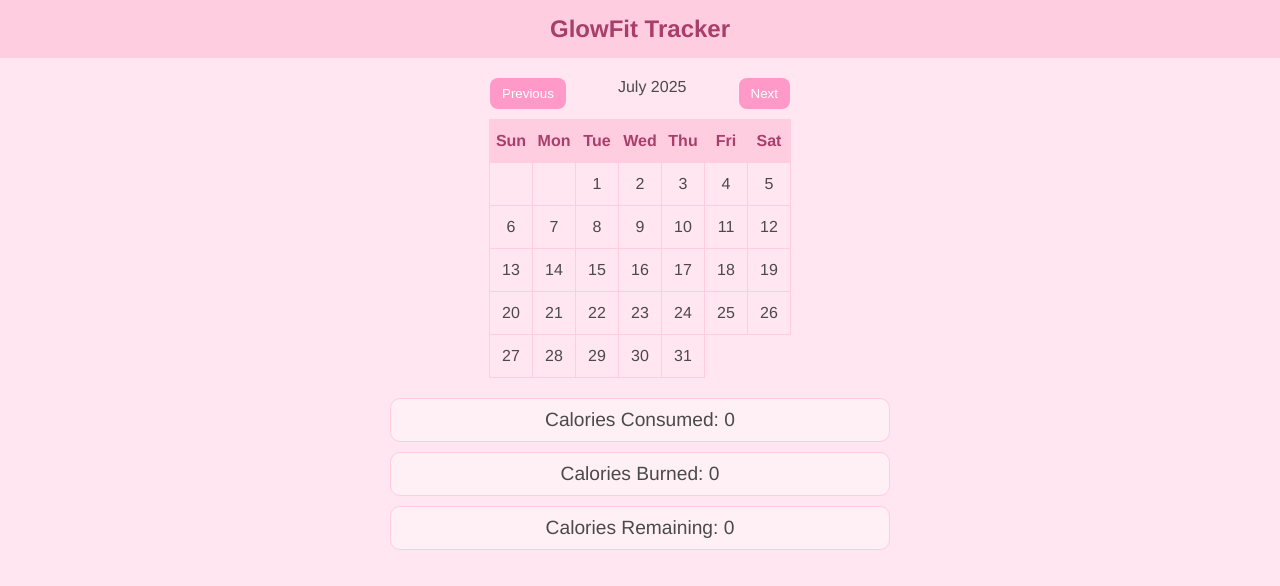
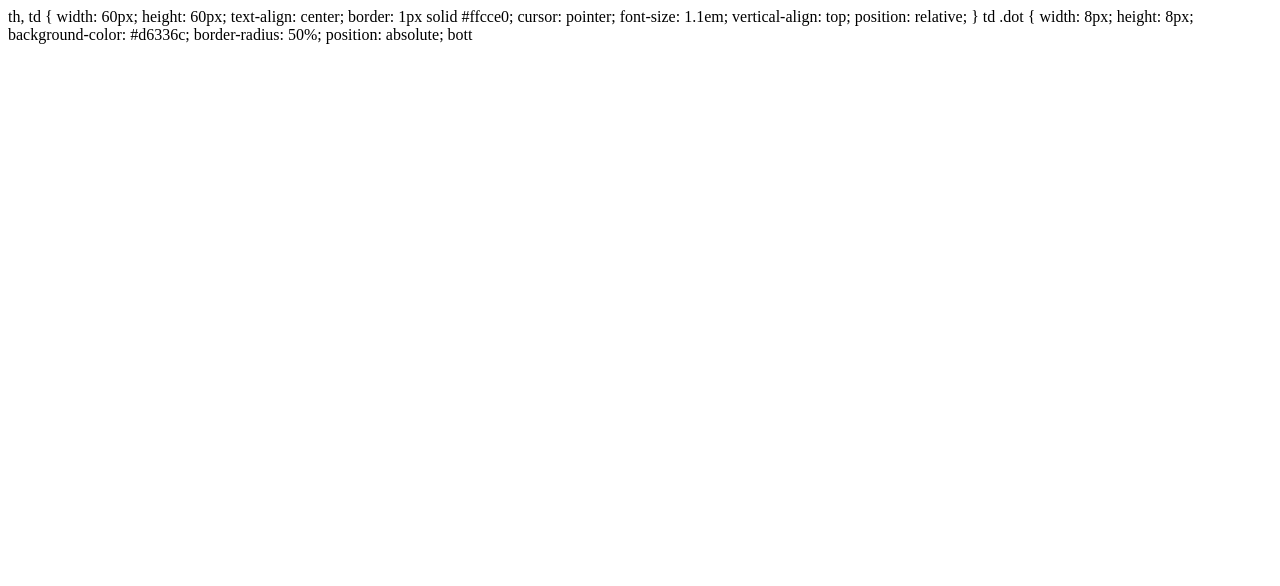
Before and after one commit to azaleaflower/calorie-tracker, a plain HTML site: page index.html in a window 1280 px wide. Drawn offline with Linux system fonts and the light colour scheme.

Commit message:
Update index.html

```diff
--- a/index.html
+++ b/index.html
@@ -1,148 +1,18 @@
-<!DOCTYPE html>
-<html lang="en">
-<head>
-  <meta charset="UTF-8" />
-  <meta name="viewport" content="width=device-width, initial-scale=1.0"/>
-  <title>GlowFit Tracker</title>
-  <style>
-    body {
-      font-family: "Helvetica", sans-serif;
-      background-color: #ffe6f0;
-      color: #4a4a4a;
-      margin: 0;
-      padding: 0;
-    }
-    header {
-      background-color: #ffcce0;
-      color: #a83f6a;
-      text-align: center;
-      padding: 15px;
-      font-size: 1.5em;
-      font-weight: bold;
-    }
-    .calendar-container {
-      display: flex;
-      flex-direction: column;
-      align-items: center;
-      margin: 20px;
-    }
-    .month-nav {
-      display: flex;
-      justify-content: space-between;
-      width: 300px;
-      margin-bottom: 10px;
-    }
-    .month-nav button {
-      background-color: #ff99c8;
-      border: none;
-      padding: 8px 12px;
-      border-radius: 8px;
-      color: white;
-      cursor: pointer;
-    }
-    .month-nav button:hover {
-      background-color: #ff7aa2;
-    }
-    table {
-      border-collapse: collapse;
-    }
-    th, td {
-      width: 40px;
-      height: 40px;
-      text-align: center;
-      border: 1px solid #ffcce0;
-      cursor: pointer;
-    }
-    th {
-      background-color: #ffcce0;
-      color: #a83f6a;
-    }
-    td:hover {
-      background-color: #ffccdd;
-    }
-    .summary {
-      margin: 20px auto;
-      max-width: 500px;
-      display: flex;
-      flex-direction: column;
-      gap: 10px;
-    }
-    .summary-card {
-      background-color: #fff0f5;
-      border: 1px solid #ffcce0;
-      border-radius: 10px;
-      padding: 10px;
-      text-align: center;
-      font-size: 1.2em;
-    }
-  </style>
-</head>
-<body>
-  <header>GlowFit Tracker</header>
-  <div class="calendar-container">
-    <div class="month-nav">
-      <button onclick="changeMonth(-1)">Previous</button>
-      <div id="monthYear"></div>
-      <button onclick="changeMonth(1)">Next</button>
-    </div>
-    <table id="calendar"></table>
-  </div>
-
-  <div class="summary">
-    <div class="summary-card" id="caloriesConsumed">Calories Consumed: 0</div>
-    <div class="summary-card" id="caloriesBurned">Calories Burned: 0</div>
-    <div class="summary-card" id="caloriesRemaining">Calories Remaining: 0</div>
-  </div>
-
-<script>
-let today = new Date();
-let selectedDate = new Date();
-
-function renderCalendar() {
-  const year = today.getFullYear();
-  const month = today.getMonth();
-
-  const firstDay = new Date(year, month, 1).getDay();
-  const daysInMonth = new Date(year, month + 1, 0).getDate();
-
-  const calendar = document.getElementById("calendar");
-  const monthYear = document.getElementById("monthYear");
-  monthYear.textContent = `${today.toLocaleString('default', { month: 'long' })} ${year}`;
-
-  let html = "<tr>";
-  const daysOfWeek = ["Sun", "Mon", "Tue", "Wed", "Thu", "Fri", "Sat"];
-  for (let d of daysOfWeek) {
-    html += `<th>${d}</th>`;
-  }
-  html += "</tr><tr>";
-
-  for (let i = 0; i < firstDay; i++) {
-    html += "<td></td>";
-  }
-
-  for (let day = 1; day <= daysInMonth; day++) {
-    if ((firstDay + day - 1) % 7 === 0 && day !== 1) {
-      html += "</tr><tr>";
-    }
-    html += `<td onclick="selectDate(${year},${month},${day})">${day}</td>`;
-  }
-
-  html += "</tr>";
-  calendar.innerHTML = html;
+th, td {
+  width: 60px;
+  height: 60px;
+  text-align: center;
+  border: 1px solid #ffcce0;
+  cursor: pointer;
+  font-size: 1.1em;
+  vertical-align: top;
+  position: relative;
 }
 
-function changeMonth(direction) {
-  today.setMonth(today.getMonth() + direction);
-  renderCalendar();
-}
-
-function selectDate(y, m, d) {
-  selectedDate = new Date(y, m, d);
-  alert(`Selected ${selectedDate.toDateString()}`);
-  // later we’ll hook up day details here
-}
-
-renderCalendar();
-</script>
-</body>
-</html>
+td .dot {
+  width: 8px;
+  height: 8px;
+  background-color: #d6336c;
+  border-radius: 50%;
+  position: absolute;
+  bott
```
